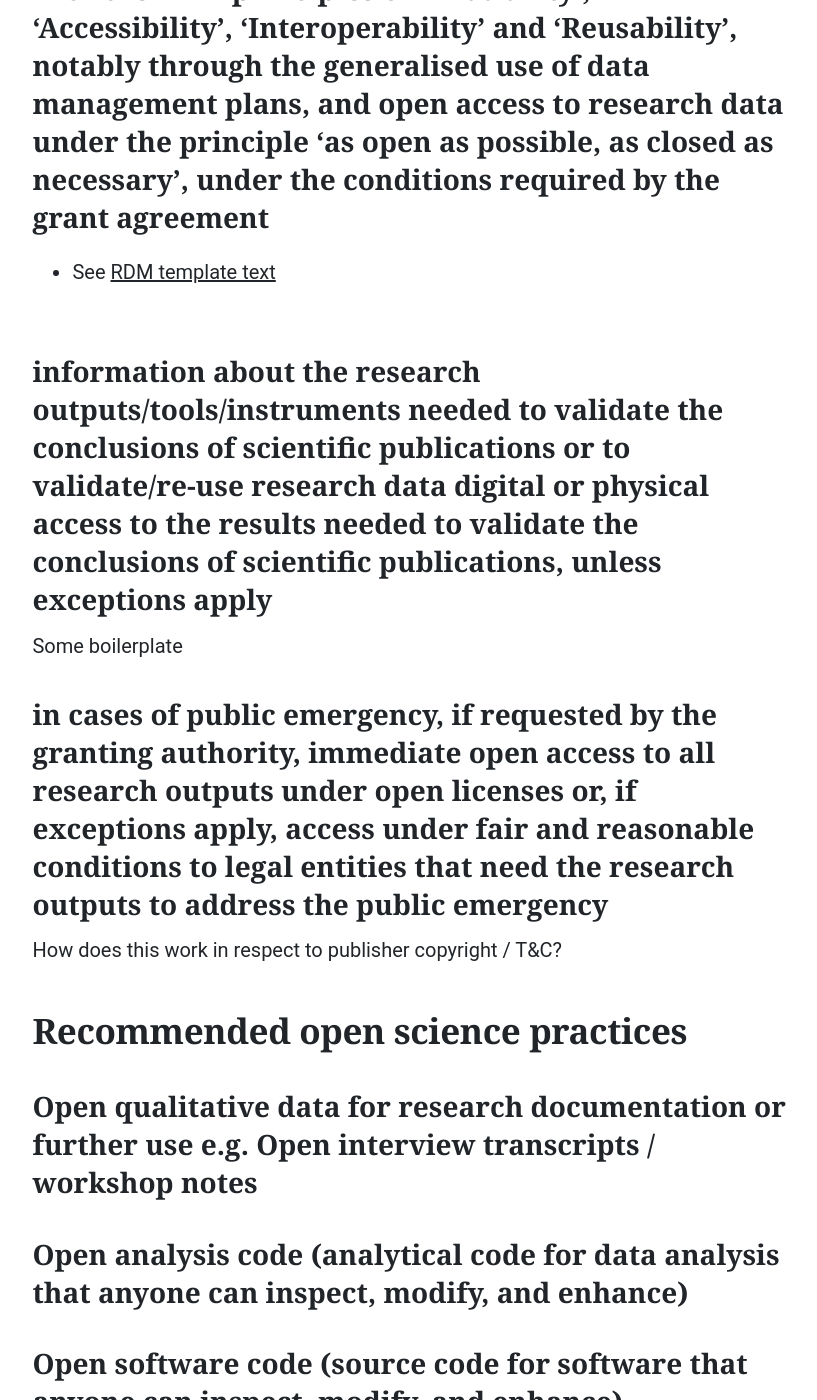
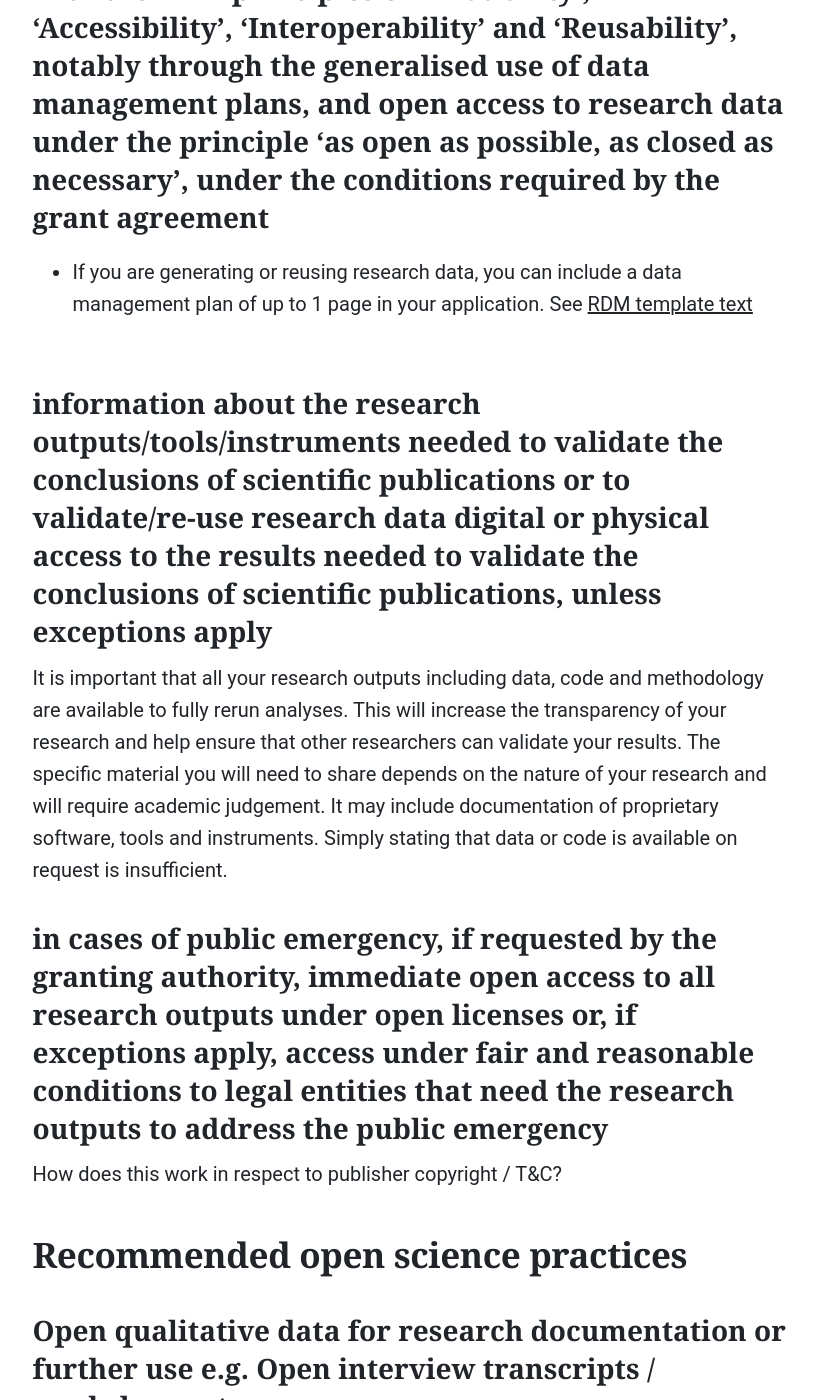
Before and after one commit to uol-library/rdl-handbook, a Jekyll site: the page built from pages/open-research/open-science-template.md, in a window 1280 px wide and 1400 px high, scrolled down 2215 px. Shown: the whole window, without its empty margins (352-1169 px from the left). Built offline with Jekyll 4.4.1, drawn with Linux system fonts in a browser that asks for light colours; some web fonts are replaced.

Commit message:
Update open-science-template.md

```diff
--- a/pages/open-research/open-science-template.md
+++ b/pages/open-research/open-science-template.md
@@ -33,12 +33,12 @@ Only publication fees in full open access venues for peer-reviewed scientific pu
 
 #### responsible management of research data in line with the FAIR principles of Findability’, ‘Accessibility’, ‘Interoperability’ and ‘Reusability’, notably through the generalised use of data management plans, and open access to research data under the principle ‘as open as possible, as closed as necessary’, under the conditions required by the grant agreement
 
-* See [RDM template text](https://handbook.researchdata.leeds.ac.uk/open-research/rdm-template/)
+* If you are generating or reusing research data, you can include a data management plan of up to 1 page in your application. See [RDM template text](https://handbook.researchdata.leeds.ac.uk/open-research/rdm-template/)
 
 
 #### information about the research outputs/tools/instruments needed to validate the conclusions of scientific publications or to validate/re-use research data digital or physical access to the results needed to validate the conclusions of scientific publications, unless exceptions apply
 
-Some boilerplate
+It is important that all your research outputs including data, code and methodology are available to fully rerun analyses. This will increase the transparency of your research and help ensure that other researchers can validate your results. The specific material you will need to share depends on the nature of your research and will require academic judgement. It may include documentation of proprietary software, tools and instruments. Simply stating that data or code is available on request is insufficient.
 
 
 #### in cases of public emergency, if requested by the granting authority, immediate open access to all research outputs under open licenses or, if exceptions apply, access under fair and reasonable conditions to legal entities that need the research outputs to address the public emergency
```
